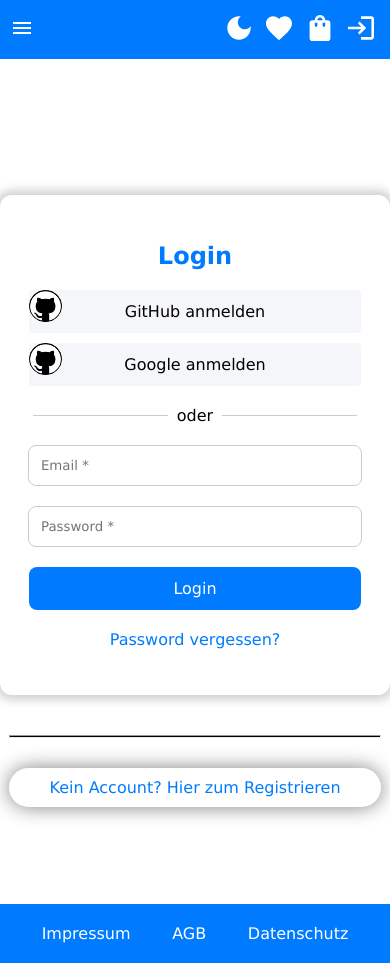
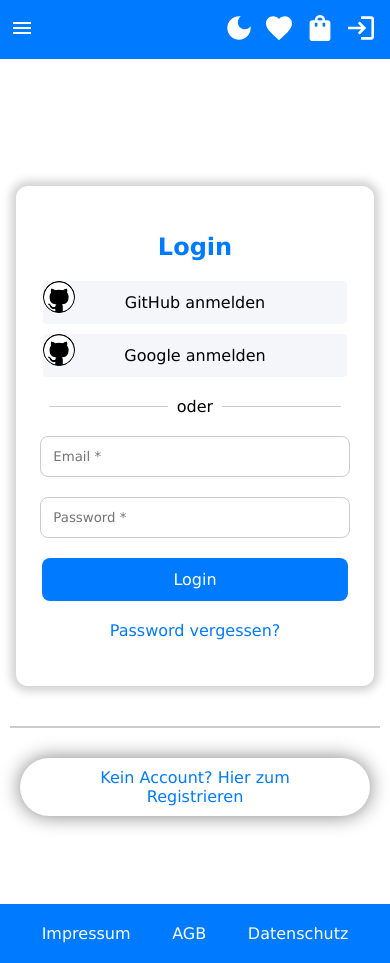
Before and after one commit to AkinKale1999/Project-New, a React (Create React App) app: page /app/login in a window 390 px wide. Built offline with nearby package versions, Linux system fonts and the light colour scheme.

Commit message:
Responsive

```diff
--- a/src/App.css
+++ b/src/App.css
@@ -24,8 +24,8 @@
 html,
 body,
 #root {
-  width: var(--width);
-  height: var(--height);
+  width: 100%;
+  height: 100%;
 }
 
 #MainContainerRegistry {
@@ -65,7 +65,6 @@ body,
 #navbarDIV {
   height: 7%;
   min-height: 53px;
-  background-color: #007bff;
   width: var(--width);
   color: #fff;
 }
@@ -75,7 +74,6 @@ body,
   align-items: var(--align-items);
   height: var(--height);
   border-bottom: 1px solid #ffffff;
-
 }
 
 .NavbarElements {
@@ -107,10 +105,12 @@ nav a {
   align-items: var(--align-items);
   justify-content: var(--justify-content);
   box-shadow: 0px 0px 10px 5px rgb(209, 209, 209);
-  width: 100%;
-  max-width: 400px;
+  width: 92%;
+  max-width: 450px;
   margin-top: 40px;
   border-radius: 12px;
+  margin-right: 20px;
+  margin-left: 20px;
 }
 
 #LoginForm {
@@ -128,6 +128,18 @@ nav a {
   font-size: 1.5rem;
 }
 
+.GithubGoogleIcon {
+  width: fit-content;
+  height: 30px;
+  background-color: black;
+  border-radius: 50px;
+  border: 1px solid black;
+  position: absolute;
+  display: flex;
+  justify-content: center;
+  align-items: center;
+}
+
 .LoginWithGithubOrGoogle {
   width: 85%;
   display: flex;
@@ -139,6 +151,10 @@ nav a {
 .LoginWithGithubOrGoogle form button {
   background-color: rgb(245, 246, 250);
   color: black;
+}
+
+.LoginWithGithubOrGoogle form button:hover {
+  background-color: #ddd;
 }
 
 .BreakpointLogins {
@@ -176,17 +192,36 @@ nav a {
   outline: none;
 }
 
+#BtnLogin {
+  width: 85.5%;
+  border-radius: 8px;
+}
 
-.GithubGoogleIcon {
-  width: fit-content;
-  height: 30px;
-  background-color: black;
-  border-radius: 50px;
-  border: 1px solid black;
-  position: absolute;
+#BreakPoint {
+  background-color: #ccc;
+  height: 2px;
+  width: 95%;
+  margin-top: 40px;
+  border: none;
+}
+
+.GoToRegisterDiv {
+  width: 100%;
   display: flex;
   justify-content: center;
   align-items: center;
+  margin-top: 30px;
+}
+
+.GoToRegisterDiv a {
+  padding: 10px 40px;
+  border-radius: 50px;
+  box-shadow: 0px 0px 20px 0px grey;
+  max-width: 360px;
+  width: 100%;
+  text-align: center;
+  margin-right: 20px;
+  margin-left: 20px;
 }
 
 
@@ -218,39 +253,8 @@ nav a {
   background-color: #0056b3;
 }
 
-/* --------------------INDIVIDUELL DESIGNED BUTTON------------------------------- */
+/* --------------------DEFAULT BUTTON------------------------------- */
 
-#ForgotPwdBtnGoBack {
-  position: relative;
-  top: 80px;
-  font-size: 1rem;
-  width: fit-content;
-  border-radius: 0px;
-}
-
-#BtnLogin {
-  width: 85%;
-  border-radius: 8px;
-}
-
-/* --------------------INDIVIDUELL DESIGNED BUTTON------------------------------- */
-
-#BreakPoint {
-  color: black;
-  background-color: black;
-  height: 1px;
-  width: 95%;
-  margin-top: 40px;
-}
-
-#RegisterLink {
-  margin-top: 30px;
-  padding: 10px 40px;
-  border-radius: 50px;
-  box-shadow: 0px 0px 20px 0px grey;
-}
-
-/* -------------------------- */
 
 .ShoppingCardContainer {
   display: flex;
@@ -310,7 +314,7 @@ nav a {
   justify-content: var(--justify-content);
   flex-direction: var(--flex-direction);
   width: var(--width);
-  height: 600px;
+  height: 500px;
   min-height: 100%;
 }
 
@@ -322,13 +326,15 @@ nav a {
   height: var(--height);
   max-height: 250px;
   display: flex;
-  justify-content: center;
-  align-items: center;
+  justify-content: var(--justify-content);
+  align-items: var(--align-items);
   flex-direction: var(--flex-direction);
+  padding-right: 20px;
+  padding-left: 20px;
 }
 
 .forgotPwdHeader {
-  font-size: 24px;
+  font-size: 1.5rem;
   margin-bottom: 20px;
   color: #007bff
 }
@@ -336,6 +342,23 @@ nav a {
 .ForgotPwdLink {
   text-decoration: none;
   color: #007bff
+}
+
+#ContainerPwdForgot div {
+  width: 100%;
+  display: flex;
+  justify-content: flex-start;
+}
+
+#BackToLoginContainerForgot {
+  margin-top: 50px;
+}
+
+#ForgotPwdBtnGoBack {
+  position: relative;
+  font-size: 1rem;
+  width: fit-content;
+  border-radius: 0px;
 }
 
 #ContainerSuccessMessagePWDForgot {
--- a/src/components/ChangeMode/ChangeMode.jsx
+++ b/src/components/ChangeMode/ChangeMode.jsx
@@ -6,13 +6,11 @@ export default function ChangeMode() {
     const [isDarkMode, setIsDarkMode] = useState(false);
 
     useEffect(() => {
-        // Lese gespeicherte Werte aus dem localStorage
         const savedBgColor = localStorage.getItem("bgColor") || "#fff";
         const savedTextColor = localStorage.getItem("textColor") || "#000";
         const savedHdColor = localStorage.getItem("hdColor") || "#007bff";
         const savedFtColor = localStorage.getItem("ftColor") || "#007bff";
 
-        // Wende die gespeicherten Werte an
         document.body.style.backgroundColor = savedBgColor;
         document.body.style.color = savedTextColor;
 
@@ -24,7 +22,7 @@ export default function ChangeMode() {
 
         // Prüfe, ob der Modus Dark Mode ist
         setIsDarkMode(savedBgColor === "#000");
-    }, []); // Nur beim ersten Rendern ausführen
+    }, []);
 
     const toggleMode = () => {
         const newMode = !isDarkMode;
@@ -35,13 +33,11 @@ export default function ChangeMode() {
         const newHdColor = newMode ? "#000" : "#007bff";
         const newFtColor = newMode ? "#000" : "#007bff";
 
-        // Speichere die neuen Farben im localStorage
         localStorage.setItem("bgColor", newBgColor);
         localStorage.setItem("textColor", newTextColor);
         localStorage.setItem("hdColor", newHdColor);
         localStorage.setItem("ftColor", newFtColor);
 
-        // Wende die neuen Farben an
         document.body.style.backgroundColor = newBgColor;
         document.body.style.color = newTextColor;
 
--- a/src/components/ForgotPassword/ForgotPassword.jsx
+++ b/src/components/ForgotPassword/ForgotPassword.jsx
@@ -59,9 +59,10 @@ export default function ForgotPassword() {
                     <Button btnType={"submit"} text={"E-Mail senden"} />
                 </form>
 
-                <Button onClick={() => navigate("/app/login")} id={"ForgotPwdBtnGoBack"} text={"Zurück zum Login"} />
+                <div id="BackToLoginContainerForgot">
+                    <Button onClick={() => navigate("/app/login")} id={"ForgotPwdBtnGoBack"} text={"Zurück zum Login"} />
+                </div>
             </div>
-
         </>
     );
 }
--- a/src/components/Login/Login.jsx
+++ b/src/components/Login/Login.jsx
@@ -117,7 +117,7 @@ function Login() {
 
         </div>
         <hr id="BreakPoint" />
-        <div id="RegisterLink">
+        <div className="GoToRegisterDiv">
           <Link className="ForgotPwdLink" to={"/app/registrierung"}>Kein Account? Hier zum Registrieren</Link></div>
       </div>
     </>
```
